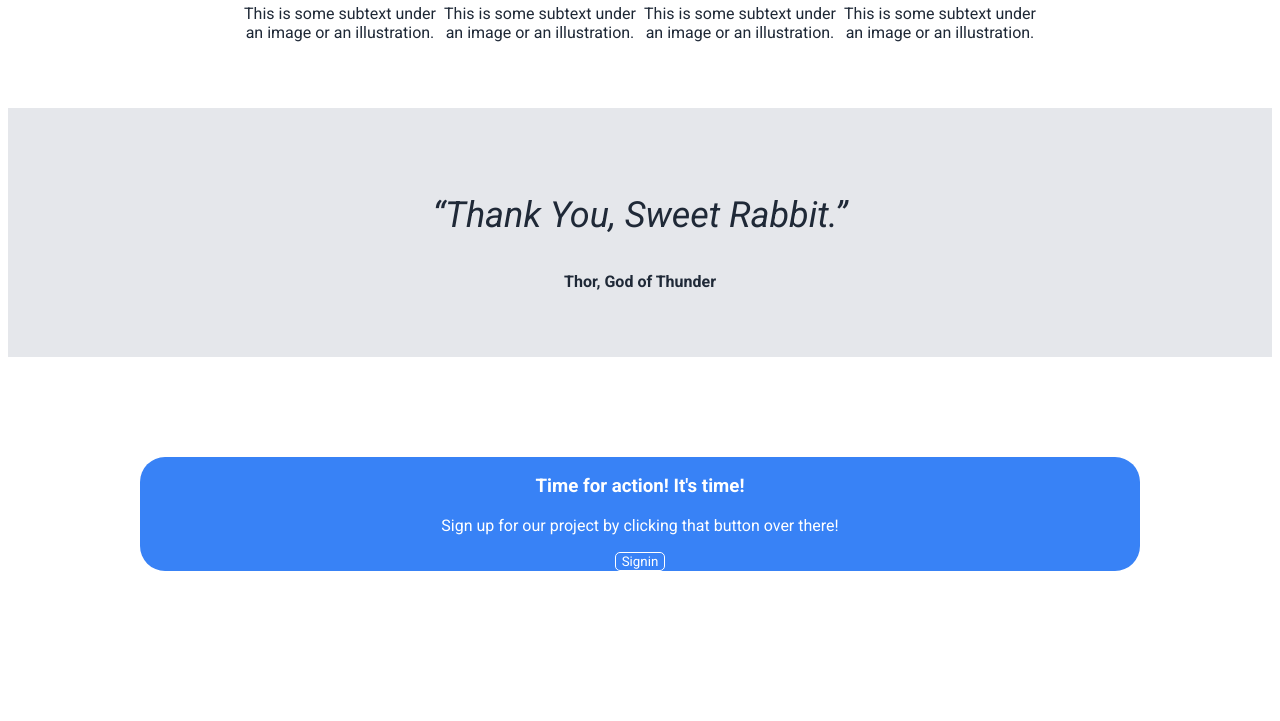
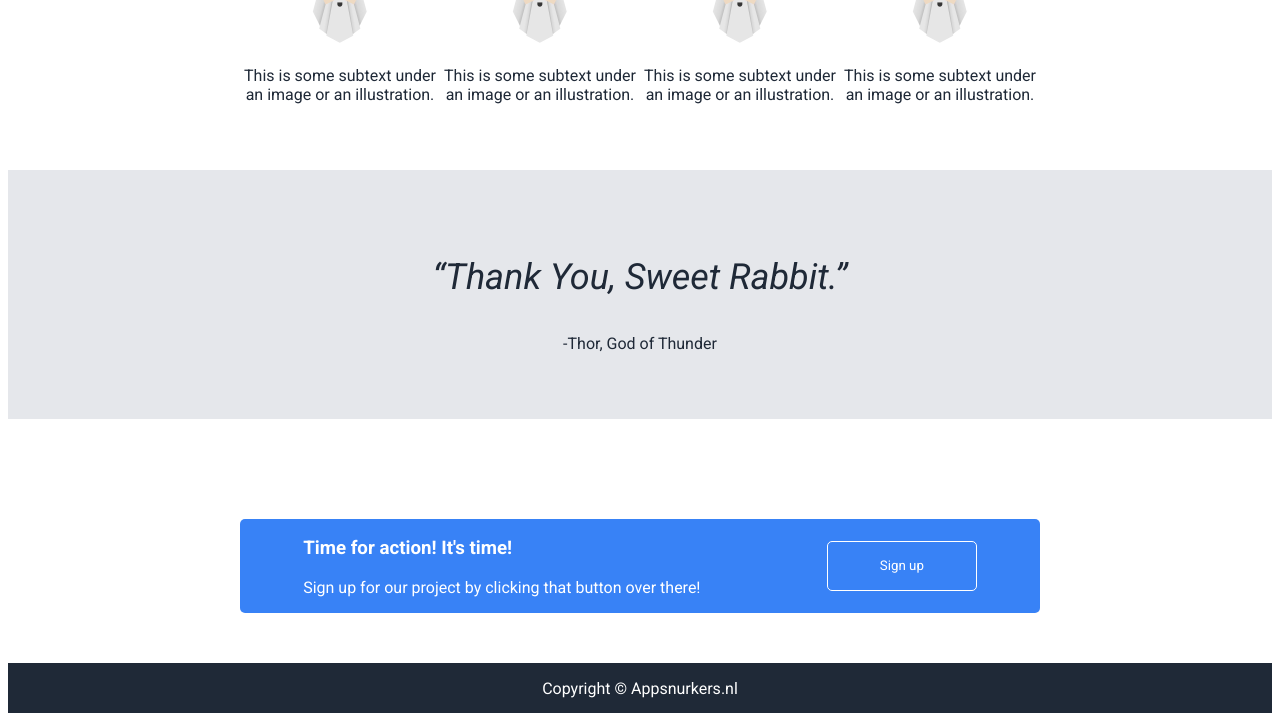
Before and after one commit to dirkhubregtse/top-landing-page, a plain HTML site: page index.html in a window 1280 px wide. Shown: the part 648-1369 px from the top of the page. Before the commit the page ends 1320 px from the top, so only its background shows below. Drawn offline with Linux system fonts and the light colour scheme.

Commit message:
Update the footer color

```diff
--- a/index.html
+++ b/index.html
@@ -23,7 +23,7 @@
             <article>
                 <h1>This page is awesome</h1>
                 <p>This website has some subtext that goes here under the main title. It's a smaller font and color is lower contrast.</p>
-                <div class="button"><button class="signin">Signin</button> </div>
+                <div class="button"><button class="signin">Sign up</button> </div>
 
             </article>
             <div class="image">
@@ -54,12 +54,16 @@
         </div>
         <div class="quote">
             <p class="quotetext">“Thank You, Sweet Rabbit.”</p>
-            <p class="author">Thor, God of Thunder</p>
+            <p class="author">-Thor, God of Thunder</p>
         </div>
         <div class="action">
-            <h3>Time for action! It's time!</h3>
-            <p>Sign up for our project by clicking that button over there!</p>
-            <button class="signin">Signin</button>
+            <div class="left">
+                <h3>Time for action! It's time!</h3>
+                <p>Sign up for our project by clicking that button over there!</p>
+                </div>
+            <div class="right">
+                <button class="signin">Sign up</button>
+            </div>
         </div>
     </div>
     <footer>
--- a/styles.css
+++ b/styles.css
@@ -2,6 +2,7 @@
     font-family: 'Roboto';
     color: white;
 }
+
 .wrapper{
     background-color: #1f2937;
     padding: 0 200px 0 200px;
@@ -24,6 +25,9 @@ header{
 .subheader .image{
     padding: 0 0 20px 20px;
 }
+.subheader h1{
+    font-size: 48px;
+}
 
 .navigation{
     display: flex;
@@ -36,8 +40,11 @@ header{
 button{
     background-color: #3882F6;
     border-radius: 5px;
-    border: 1px solid white;
+
+    width: 150px;
+    height: 50px;
 }
+
 .content{
     display: flex;
     align-items: center;
@@ -77,15 +84,37 @@ button{
 }
 .author{
     color: #1f2937;
-    font-weight: bolder ;
+    font-weight: lighter ;
 }
 .action{
     background-color: #3882F6;
-    width: 1000px;
+    width: 800px;
     text-align: center;
-    border-radius: 25px;
+    border-radius: 5px;
     margin: 50px 100px 50px 100px;
+    display: flex;
+    justify-content: space-around;
+    align-items: center;
+}
+.action .left{
+    text-align: left;
+}
+.action .right{
+    text-align: left;
 }
 .action h3{
     color: white;
 }
+.action button{
+    border: 1px solid white;
+}
+footer{
+    background-color: #1f2937;
+    height: 50px;
+    text-align: center;
+    display: flex;
+    justify-content: center;
+}
+footer p{
+
+}
```
